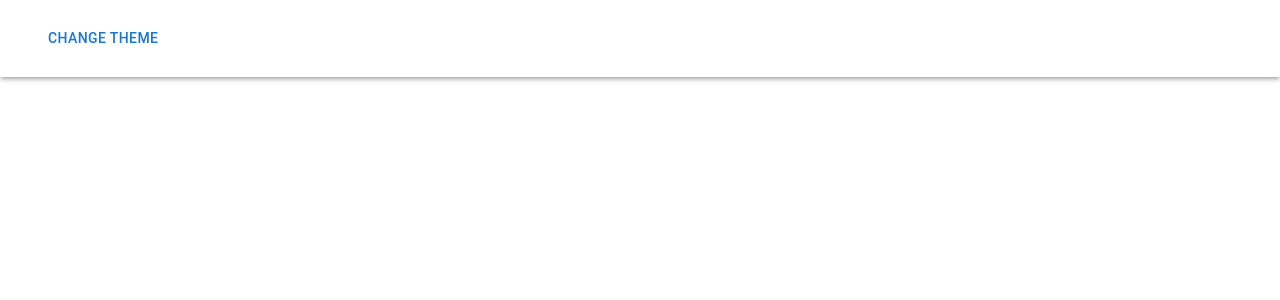
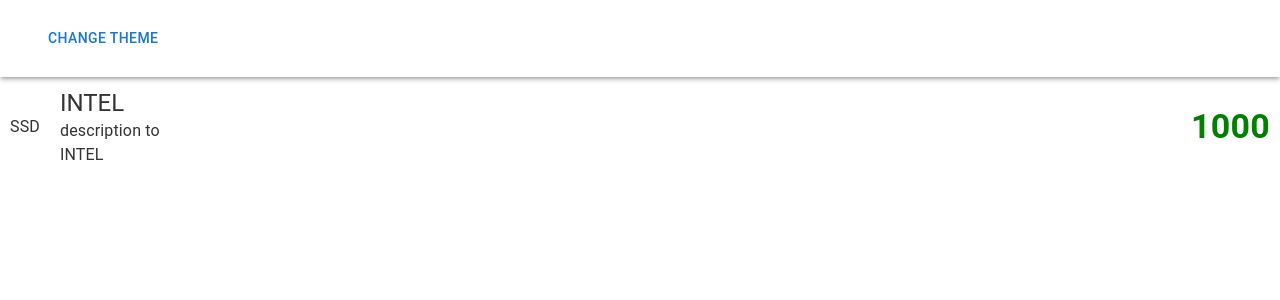
Before and after one commit to nKaplyukhin/otus-course-work, a React app: page / in a window 1280 px wide. Shown: the top 300 px of the page. Built offline with nearby package versions, Linux system fonts and the light colour scheme.

Commit message:
add random card

```diff
--- a/package.json
+++ b/package.json
@@ -15,6 +15,7 @@
     "@emotion/react": "^11.11.3",
     "@emotion/styled": "^11.11.0",
     "@hookform/resolvers": "^3.3.4",
+    "@mui/icons-material": "^5.15.5",
     "@mui/material": "^5.15.4",
     "@reduxjs/toolkit": "^2.0.1",
     "react": "^18.2.0",
--- /dev/null
+++ b/src/components/Cards/ShortOperationCard/ShortOperationCard.tsx
@@ -0,0 +1,57 @@
+import React, { FC } from 'react';
+import { Box, Typography, css, styled } from '@mui/material';
+import { EOperation, IOperationShort } from 'interfaces/operation';
+
+const CardContainer = styled(Box)`
+  display: flex;
+  gap: 20px;
+  width: 100%;
+  align-items: center;
+  transition: background-color 0.3s ease-out;
+  padding: 10px;
+  /* &:hover {
+    background-color: ${({ theme }) => theme.colors.backgroundHover};
+  } */
+`;
+
+const CategoryConatiner = styled(Box)``;
+const CategoryImage = styled('img')`
+  border: 1px solid red;
+  width: 50px;
+  height: 50px;
+  border-radius: 50%;
+`;
+
+const StyledItem = styled(Typography)`
+  width: 100%;
+`;
+
+const Price = styled(Typography)<{ color: string }>`
+  width: 100%;
+  text-align: right;
+  font-weight: bold;
+  color: ${({ color }) => color};
+`;
+
+interface IProps {
+  operation: IOperationShort;
+}
+
+export const ShortOperationCard: FC<IProps> = ({ operation }) => {
+  const { category, id, name, desc, price, type } = operation;
+
+  return (
+    <CardContainer>
+      <CategoryConatiner>
+        {category.photo ? <CategoryImage src={category.photo} /> : <StyledItem>{category.name}</StyledItem>}
+      </CategoryConatiner>
+      <Box>
+        <StyledItem variant="h5">{name}</StyledItem>
+        <StyledItem>{desc}</StyledItem>
+      </Box>
+      <Price variant="h4" color={type === EOperation.Cost ? 'green' : 'red'}>
+        {price}
+      </Price>
+    </CardContainer>
+  );
+};
--- /dev/null
+++ b/src/components/Cards/ShortOperationCard/index.ts
@@ -0,0 +1 @@
+export * from "./ShortOperationCard"
--- /dev/null
+++ b/src/components/Cards/index.ts
@@ -0,0 +1 @@
+export * from "./ShortOperationCard"
--- a/src/components/Layout/Layout.tsx
+++ b/src/components/Layout/Layout.tsx
@@ -1,6 +1,10 @@
 import React from 'react';
 import { Header } from 'components/Header';
 import { Box, styled } from '@mui/material';
+import { ShortOperationCard } from 'components/Cards';
+import { Modal } from 'components/Modal';
+import { EOperation, IOperationShort } from 'interfaces/operation';
+import { createRandomOperation } from 'functions/operation';
 
 const LayoutContainer = styled(Box)`
   width: 100%;
@@ -8,9 +12,12 @@ const LayoutContainer = styled(Box)`
 `;
 
 export const Layout = () => {
+  const operation = createRandomOperation('12-11-23');
+
   return (
     <LayoutContainer>
       <Header />
+      <ShortOperationCard operation={operation} />
     </LayoutContainer>
   );
 };
--- /dev/null
+++ b/src/functions/operation.ts
@@ -0,0 +1,40 @@
+import { EOperation, IOperation } from "interfaces/operation";
+
+const productNames = ['AMD', 'INTEL', 'NVIDIA', 'ATI', 'MSI'];
+
+const productCategories = ['CPU', 'RAM', 'videoСard', 'systemUnit', 'HDD', 'SSD', 'LAN'];
+
+const productPrices = [1000, 2000, 3000, 1500, 2700];
+
+function makeRandomString(length: number) {
+  let text = '';
+  const possible = 'ABCDEFGHIJKLMNOPQRSTUVWXYZabcdefghijklmnopqrstuvwxyz0123456789';
+
+  for (let i = 0; i < length; i++) {
+    text += possible.charAt(Math.floor(Math.random() * possible.length));
+  }
+
+  return text;
+}
+
+const getRandomIndex = (length: number) => Math.floor(Math.random() * length);
+
+export const createRandomOperation = (createdAt: string): IOperation => {
+  const operationName = productNames[getRandomIndex(productNames.length)];
+  const productCategory = productCategories[getRandomIndex(productCategories.length)];
+  const productPrice = productPrices[getRandomIndex(productPrices.length)]
+  const type = getRandomIndex(2) ? EOperation.Cost : EOperation.Profit;
+
+  return {
+    createdAt,
+    type,
+    id: makeRandomString(5),
+    name: operationName,
+    price: productPrice,
+    desc: 'description to ' + operationName,
+    category: {
+      id: makeRandomString(5),
+      name: productCategory,
+    },
+  };
+};
--- /dev/null
+++ b/src/interfaces/operation.ts
@@ -0,0 +1,22 @@
+export enum EOperation {
+  Cost,
+  Profit,
+}
+
+export interface ICategory {
+  id: string,
+  name: string
+  photo?: string
+}
+
+export interface IOperation {
+  id: string;
+  createdAt: string;
+  name: string;
+  desc?: string;
+  price: number;
+  category: ICategory
+  type: EOperation
+};
+
+export interface IOperationShort extends Omit<IOperation, "createdAt"> { }
--- a/src/theme/theme.ts
+++ b/src/theme/theme.ts
@@ -5,15 +5,14 @@ declare module "@mui/material/styles" {
     colors: {
       background: string;
       text: string;
-    };
-    palette: {
-      primary: string;
+      backgroundHover?: string;
     };
   }
   // allow configuration using `createTheme`
   interface ThemeOptions {
     colors?: {
       background?: string;
+      backgroundHover?: string;
       text?: string;
     };
   }
@@ -40,12 +39,14 @@ export const darkTheme = createTheme({
   colors: {
     text: "#fff",
     background: "#333",
+    backgroundHover: "#555"
   },
 });
 
 export const lightTheme = createTheme({
   colors: {
     background: "#fff",
+    backgroundHover: "#ddd",
     text: "#333",
   },
 });
```
Also changed, not shown: src/components/Modal/Modal.tsx (+7 -29 lines), 1 other file (tests, documents, lock files or other folders).
